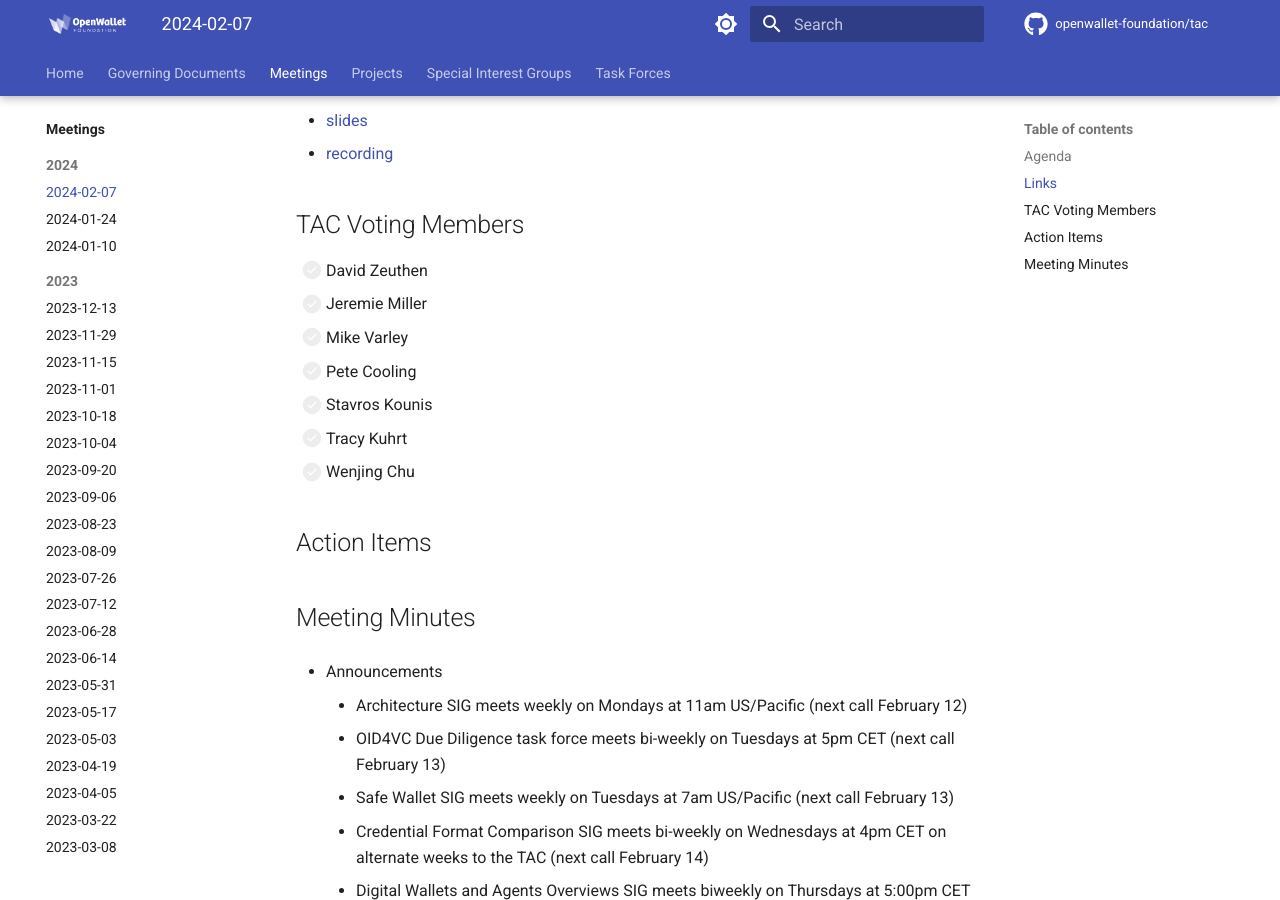
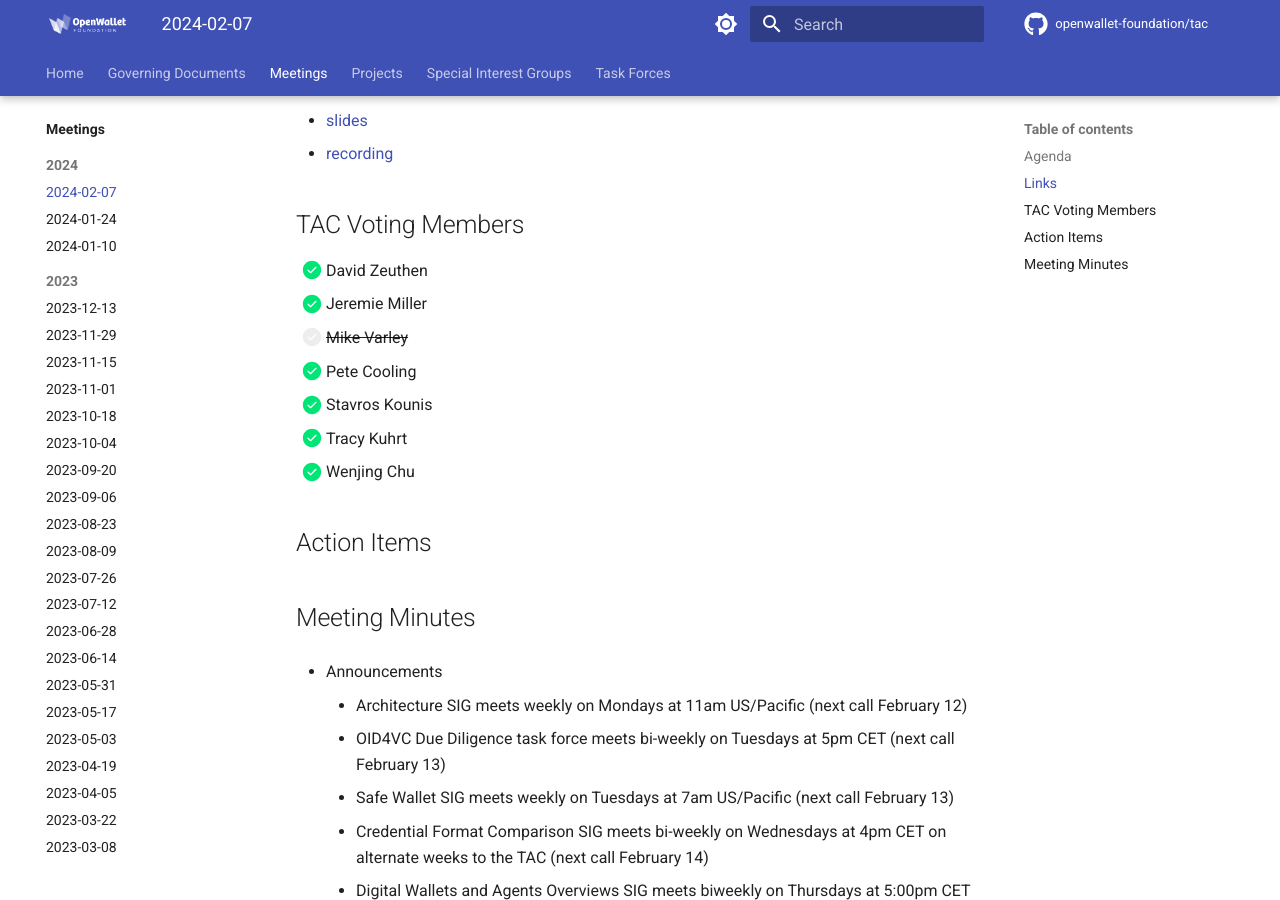
Before and after one commit to openwallet-foundation/tac, an MkDocs documentation site: the page built from docs/meetings/2024/2024-02-07.md, in a window 1280 px wide and 900 px high, scrolled down 552 px. Built offline with MkDocs 1.6.1 and Material for MkDocs 9.7.7, drawn with Linux system fonts in a browser that asks for light colours; comment, search, counter and statistics services are not loaded.

Commit message:
Attendees
Signed-off-by: Ry Jones <ry@linux.com>

```diff
--- a/docs/meetings/2024/2024-02-07.md
+++ b/docs/meetings/2024/2024-02-07.md
@@ -15,13 +15,13 @@
 
 ## TAC Voting Members
 
-- [ ] David Zeuthen
-- [ ] Jeremie Miller
-- [ ] Mike Varley
-- [ ] Pete Cooling
-- [ ] Stavros Kounis
-- [ ] Tracy Kuhrt
-- [ ] Wenjing Chu
+- [x] David Zeuthen
+- [x] Jeremie Miller
+- [ ] ~~Mike Varley~~
+- [x] Pete Cooling
+- [x] Stavros Kounis
+- [x] Tracy Kuhrt
+- [x] Wenjing Chu
 
 ## Action Items
 
```
